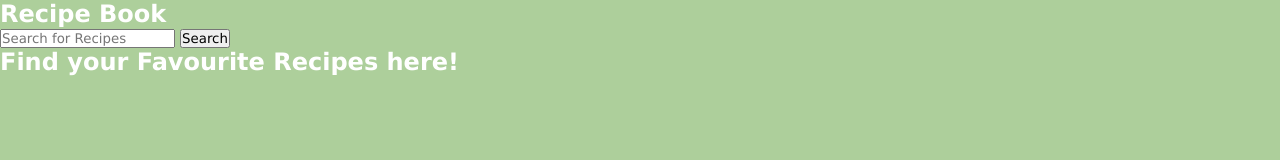
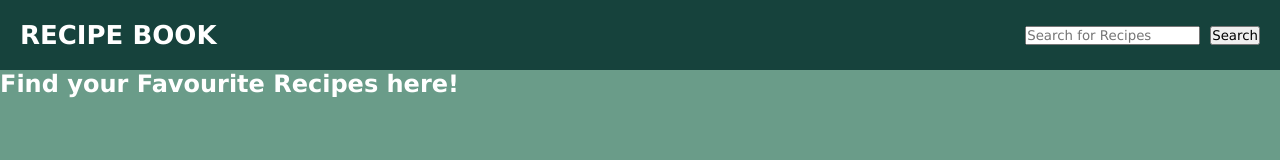
Before and after one commit to ZainabSalman612/Recipe-Book-app, a plain HTML site: page index.html in a window 1280 px wide. Drawn offline with Linux system fonts and the light colour scheme.

Commit message:
"Updated styles for body and header nav elements"

```diff
--- a/style.css
+++ b/style.css
@@ -6,12 +6,33 @@
 }
 
 body {
-    background-color: #adcf9b;
+    background-color: #6A9C89;
     color: #fff;
 }
 
-{
-    header nav{
-        background-color: #abcf9a;
+header nav{
+        background-color: #16423C;
+        padding: 20px;
+        display: flex;
+        justify-content: space-between;
+        align-items: center;
+        z-index: 1;
     }
+
+header nav h1{
+    font-size: 26px;
+    font-weight: 700;
+    letter-spacing: 1;
+    text-transform: uppercase;
 }
+
+header nav form{
+    display: flex;
+    justify-content: center;
+}
+
+form input[type="text"]{
+    flex-grow:1;
+    margin-right: 10px;
+
+}
```
